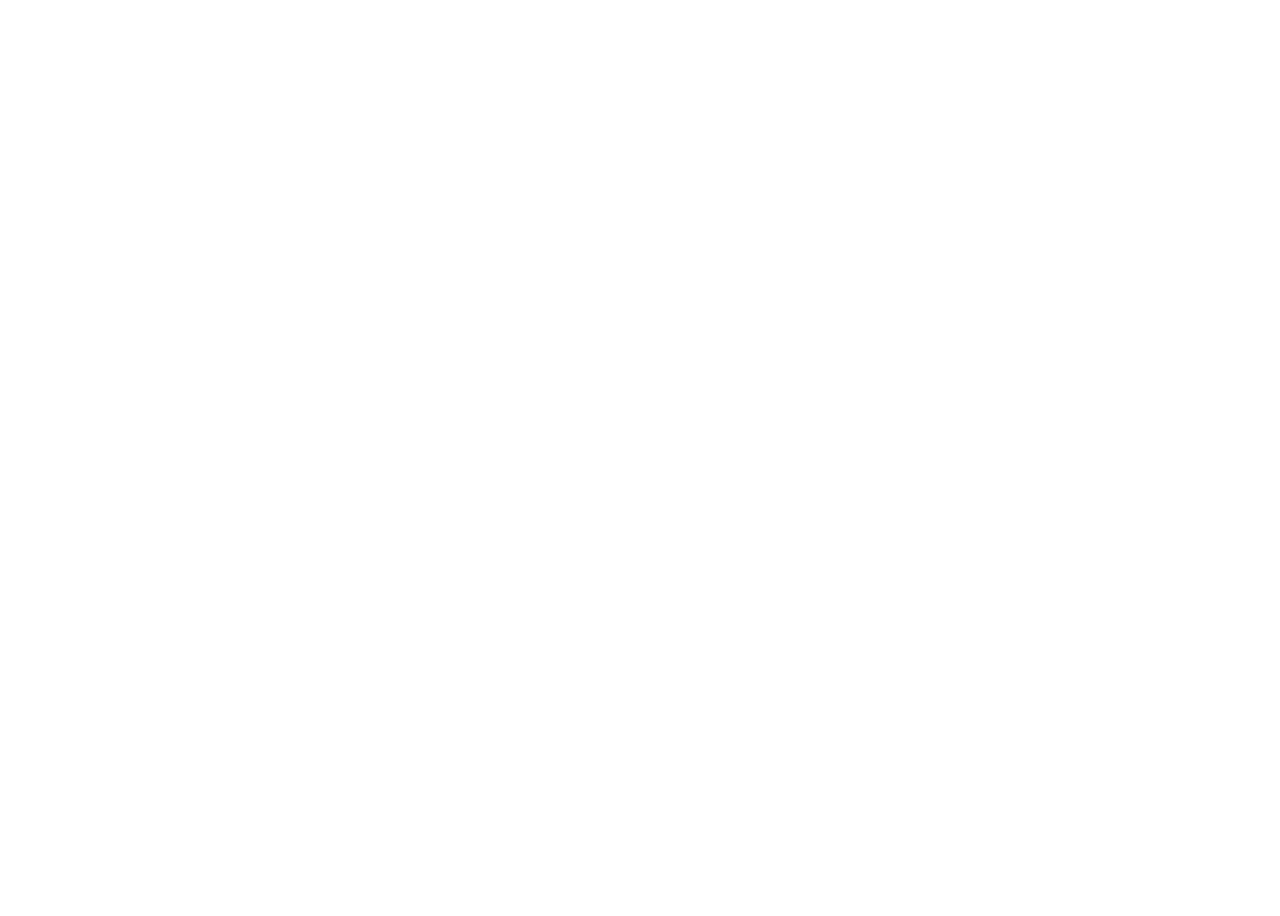
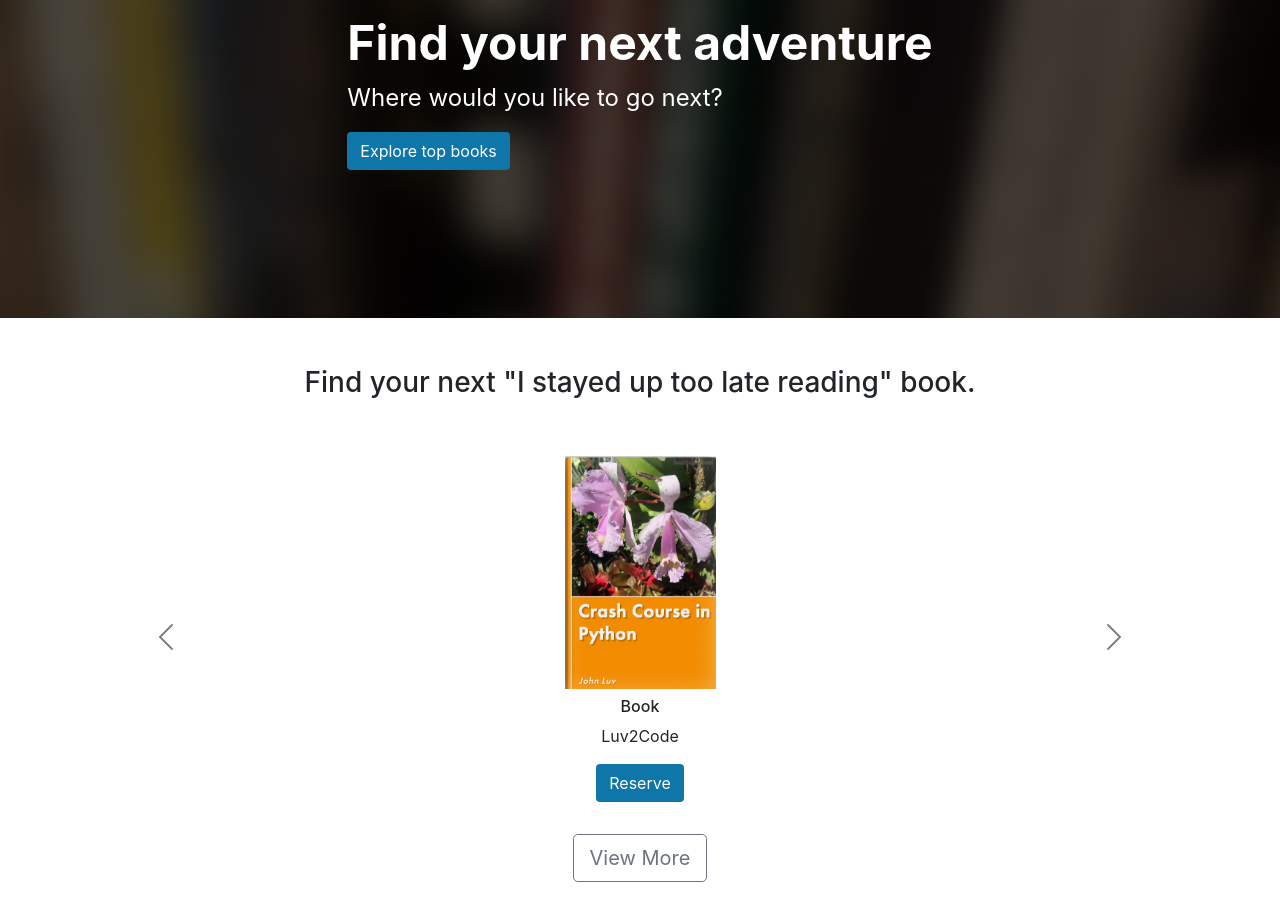
Before and after one commit to ChristophLarson/libraridex, a React (Create React App) app in the folder 03-frontend/react-library/: page / in a window 1280 px wide. Shown: the part 160-1076 px from the top of the page. Before the commit the page ends 800 px from the top, so only its background shows below. Built offline with nearby package versions, Linux system fonts and the light colour scheme.

Commit message:
Add carousel

```diff
--- a/03-frontend/react-library/src/App.tsx
+++ b/03-frontend/react-library/src/App.tsx
@@ -1,9 +1,17 @@
 import React from 'react';
 import './App.css';
 import { Navbar } from './layouts/NavbarAndFooter/Navbar';
+import { ExploreTopBooks } from './layouts/HomePage/ExploreTopBooks';
+import { Carousel } from './layouts/HomePage/Carousel';
 
 function App() {
-  return <Navbar />;
+  return (
+    <div>
+      <Navbar />
+      <ExploreTopBooks />
+      <Carousel />
+    </div>
+  );
 }
 
 export default App;
--- a/03-frontend/react-library/src/index.tsx
+++ b/03-frontend/react-library/src/index.tsx
@@ -4,10 +4,10 @@ import './index.css';
 import App from './App';
 
 const root = ReactDOM.createRoot(
-  document.getElementById('root') as HTMLElement
+  document.getElementById('root') as HTMLElement,
 );
 root.render(
   <React.StrictMode>
     <App />
-  </React.StrictMode>
+  </React.StrictMode>,
 );
--- /dev/null
+++ b/03-frontend/react-library/src/layouts/HomePage/Carousel.tsx
@@ -0,0 +1,124 @@
+export const Carousel = () => {
+  return (
+    <div className='container mt-5' style={{ height: 550 }}>
+      <div className='homepage-carousel-title'>
+        <h3>Find your next "I stayed up too late reading" book.</h3>
+      </div>
+      <div
+        id='carouselExampleControls'
+        className='carousel carousel-dark slide mt-5
+              d-none d-lg-block'
+        data-bs-interval='false'
+      >
+        {/* Desktop */}
+        <div className='carousel-inner'>
+          <div className='carousel-item active'>
+            <div className='row d-flex justify-content-center align-items-center'>
+              <div className='col-xs-6 col-sm-6 col-md-4 col-lg-3 mb-3'>
+                <div className='text-center'>
+                  <img
+                    src={require('./../../Images/BooksImages/book-luv2code-1000.png')}
+                    width='151'
+                    height='233'
+                    alt='book'
+                  />
+                  <h6 className='mt-2'>Book</h6>
+                  <p>Luv2Code</p>
+                  <a className='btn main-color text-white' href='#'>
+                    Reserve
+                  </a>
+                </div>
+              </div>
+            </div>
+          </div>
+          <div className='carousel-item'>
+            <div className='row d-flex justify-content-center align-items-center'>
+              <div className='col-xs-6 col-sm-6 col-md-4 col-lg-3 mb-3'>
+                <div className='text-center'>
+                  <img
+                    src={require('./../../Images/BooksImages/book-luv2code-1000.png')}
+                    width='151'
+                    height='233'
+                    alt='book'
+                  />
+                  <h6 className='mt-2'>Book</h6>
+                  <p>Luv2Code</p>
+                  <a className='btn main-color text-white' href='#'>
+                    Reserve
+                  </a>
+                </div>
+              </div>
+            </div>
+          </div>
+          <div className='carousel-item'>
+            <div className='row d-flex justify-content-center align-items-center'>
+              <div className='col-xs-6 col-sm-6 col-md-4 col-lg-3 mb-3'>
+                <div className='text-center'>
+                  <img
+                    src={require('./../../Images/BooksImages/book-luv2code-1000.png')}
+                    width='151'
+                    height='233'
+                    alt='book'
+                  />
+                  <h6 className='mt-2'>Book</h6>
+                  <p>Luv2Code</p>
+                  <a className='btn main-color text-white' href='#'>
+                    Reserve
+                  </a>
+                </div>
+              </div>
+            </div>
+          </div>
+          <button
+            className='carousel-control-prev'
+            type='button'
+            data-bs-target='#carouselExampleControls'
+            data-bs-slide='prev'
+          >
+            <span
+              className='carousel-control-prev-icon'
+              aria-hidden='true'
+            ></span>
+            <span className='visually-hidden'>Previous</span>
+          </button>
+          <button
+            className='carousel-control-next'
+            type='button'
+            data-bs-target='#carouselExampleControls'
+            data-bs-slide='next'
+          >
+            <span
+              className='carousel-control-next-icon'
+              aria-hidden='true'
+            ></span>
+            <span className='visually-hidden'>Next</span>
+          </button>
+        </div>
+      </div>
+
+      {/* Mobile */}
+      <div className='d-lg-none mt-3'>
+        <div className='row d-flex justify-content-center align-items-center'>
+          <div className='text-center'>
+            <img
+              src={require('./../../Images/BooksImages/book-luv2code-1000.png')}
+              width='151'
+              height='233'
+              alt='book'
+            />
+            <h6 className='mt-2'>Book</h6>
+            <p>Luv2Code</p>
+            <a className='btn main-color text-white' href='#'>
+              Reserve
+            </a>
+          </div>
+        </div>
+      </div>
+      <div className='homepage-carousel-title mt-3'>
+        <a className='btn btn-outline-secondary btn-lg' href='#'>
+          View More
+        </a>
+      </div>
+    </div>
+  );
+};
--- /dev/null
+++ b/03-frontend/react-library/src/layouts/HomePage/ExploreTopBooks.tsx
@@ -0,0 +1,19 @@
+export const ExploreTopBooks = () => {
+  return (
+    <div className="p-5 mb-4 bg-dark header">
+      <div className="container-fluid py-5 text-white d-flex justify-content-center">
+        <div>
+          <h1 className="display-5 fw-bold">Find your next adventure</h1>
+          <p className="col-md-8 fs-4">Where would you like to go next?</p>
+          <a
+            type="button"
+            className="btn main-color btn-large text-white"
+            href="#"
+          >
+            Explore top books
+          </a>
+        </div>
+      </div>
+    </div>
+  );
+};
```
